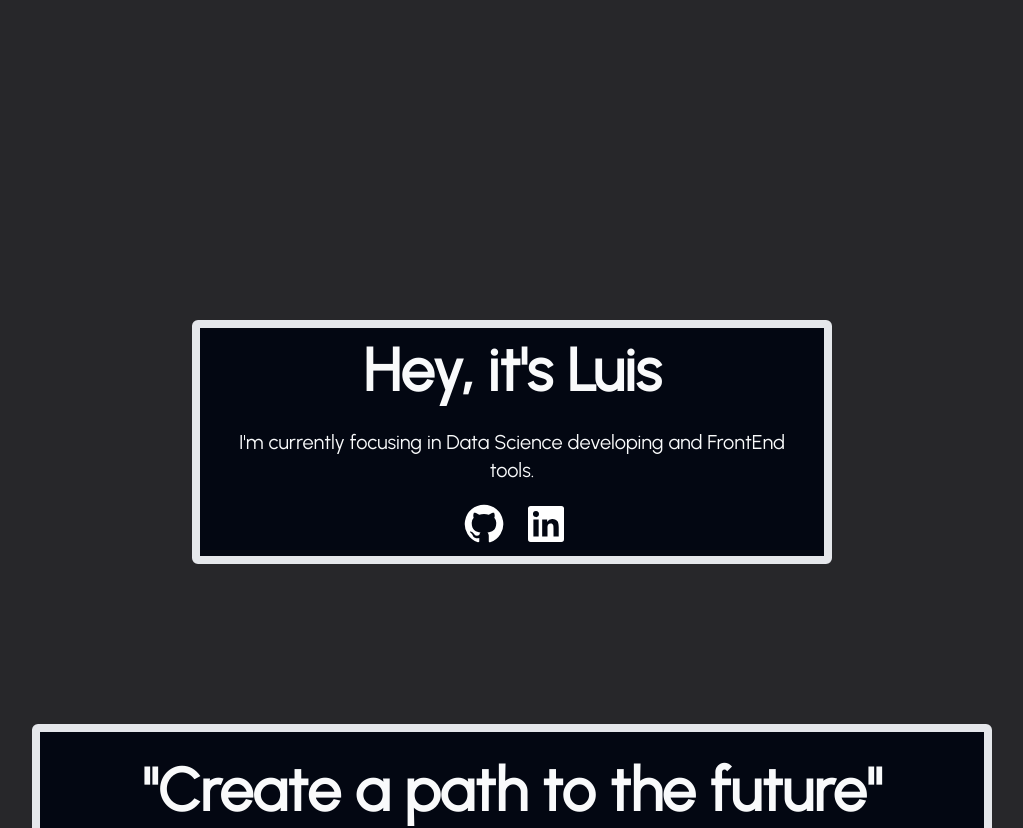
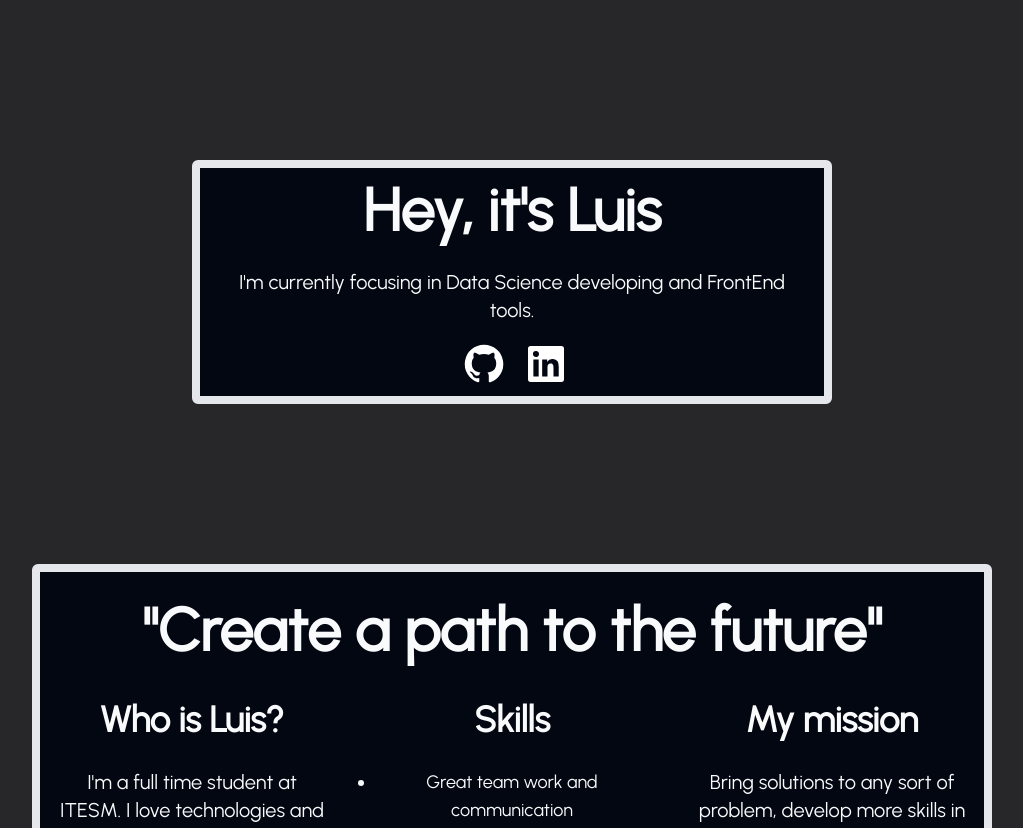
Before and after one commit to bashlui/portfolio, a Next.js app: page / in a window 1280 px wide. Shown: the top 828 px of the page, without its empty margins (128-1151 px from the left). Built offline with nearby package versions, Linux system fonts and the light colour scheme.

Commit message:
Adjust margin

```diff
--- a/pages/index.js
+++ b/pages/index.js
@@ -6,7 +6,7 @@ import { Tools } from "@/components/Tools";
 const index = () => {
   return (
     <div>
-      <div className="flex-auto px-40 pt-40 m-40">
+      <div className="flex-auto px-40 m-40">
         <Hero />
       </div>
       <div className="flex-auto px-50 pt-50 m-40">
```
